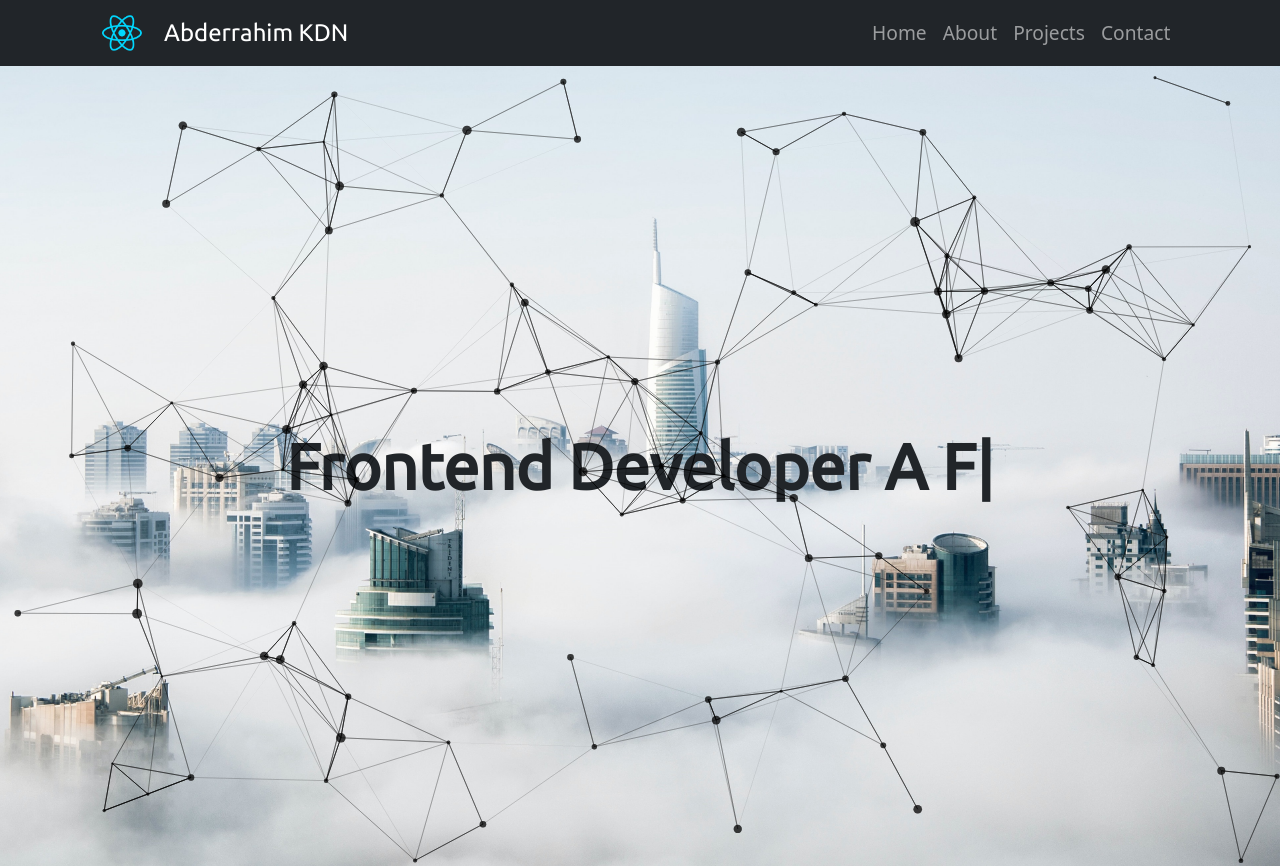
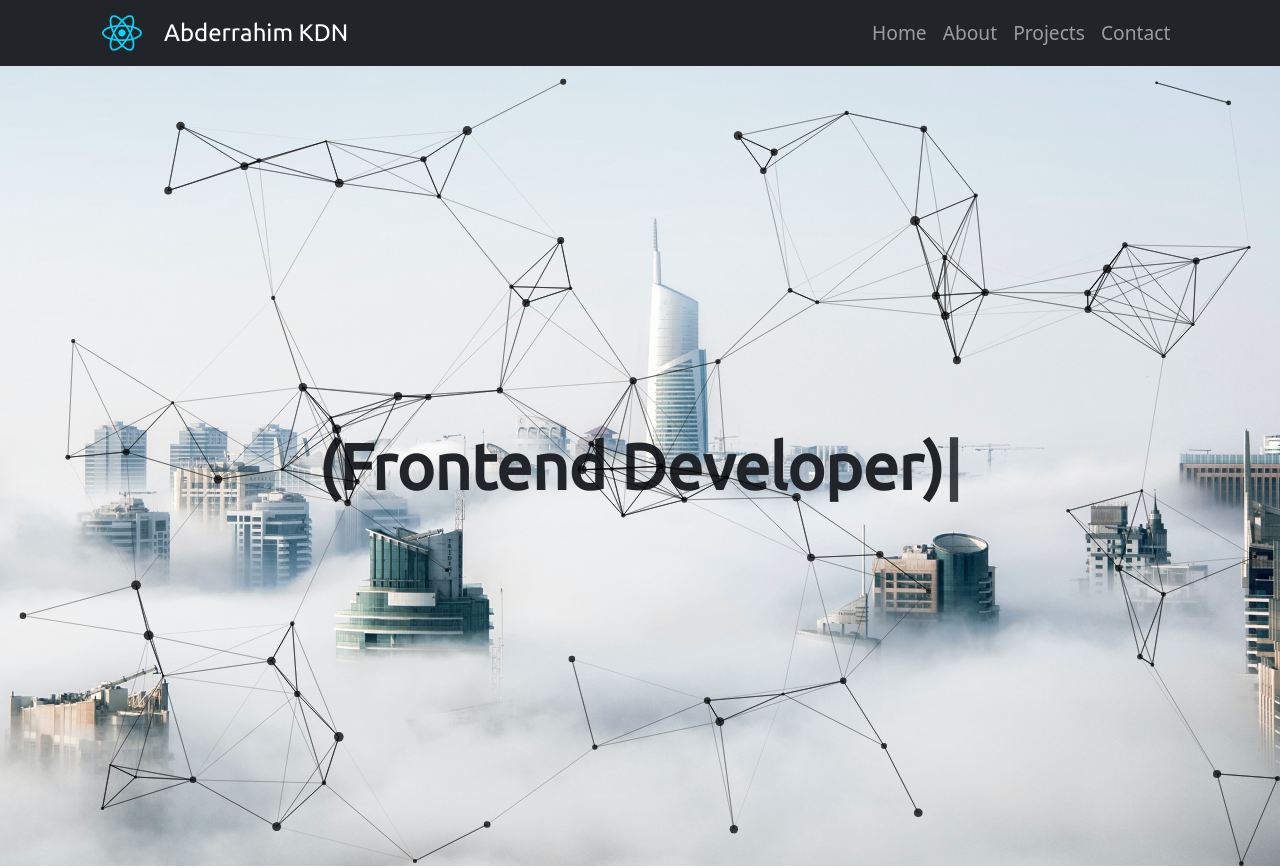
Before and after one commit to kadnaoui/myPotfolio, a React (Create React App) app: page / in a window 1280 px wide. Shown: the top 868 px of the page. Built offline with nearby package versions, Linux system fonts and the light colour scheme.

Commit message:
updating header

```diff
--- a/src/Header.js
+++ b/src/Header.js
@@ -20,7 +20,7 @@ export default function Header() {
 
                     <Typed
                         className='typed'
-                        strings={['Frontend Developer', 'Frontend Developer a Fresher']}
+                        strings={['Abderrahim Kadnaoui', 'Web Developer', '(Frontend Developer) ']}
                         typeSpeed={50}
                         backSpeed={20}
                         loop
--- a/src/Projects.js
+++ b/src/Projects.js
@@ -15,7 +15,7 @@ const Projects = () => {
         visible: {
             x: 0,
             transition: {
-                duration: 1,
+                duration: 0.7,
                 when: 'beforeChildren',
                 staggerChildren: 0.2
             }
```
